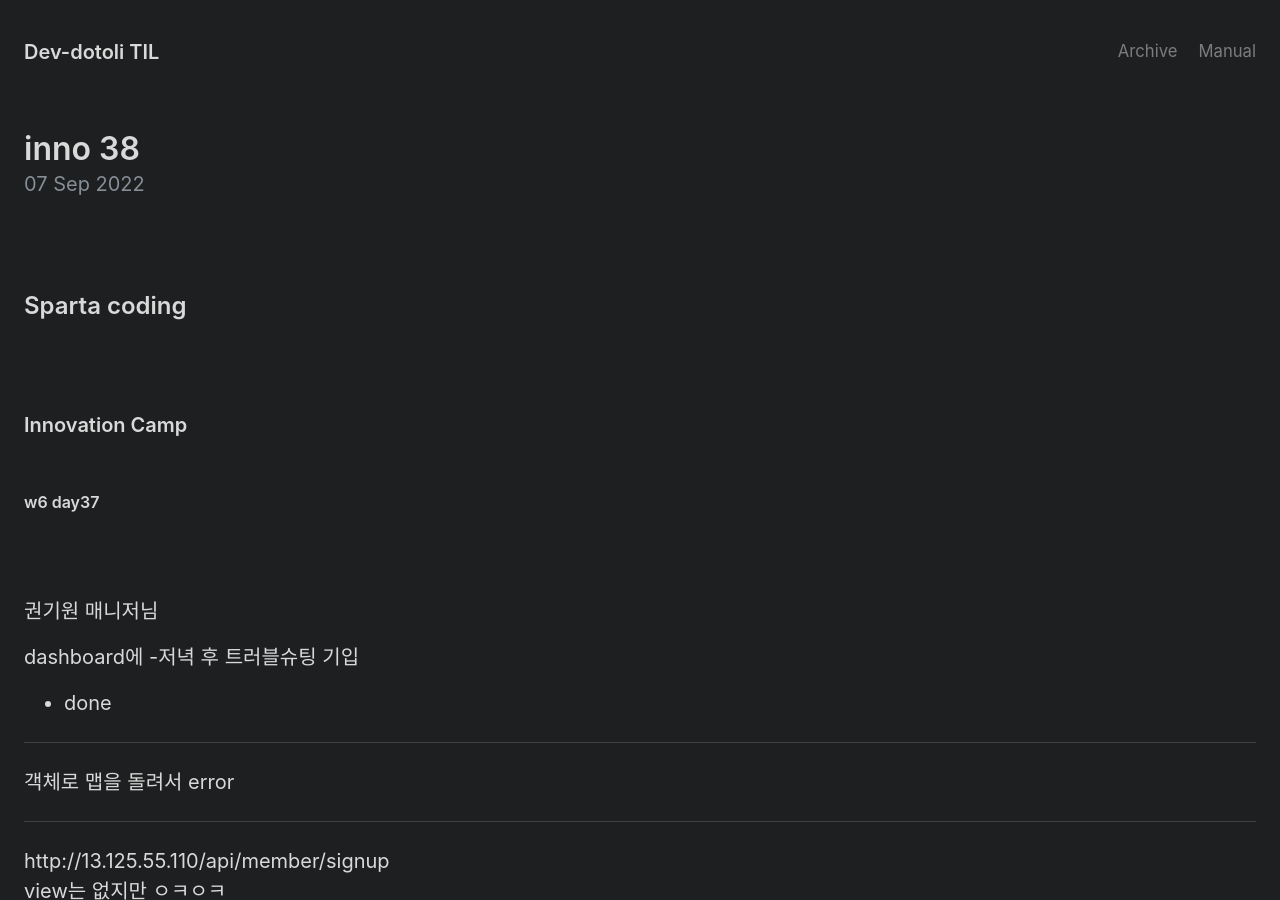
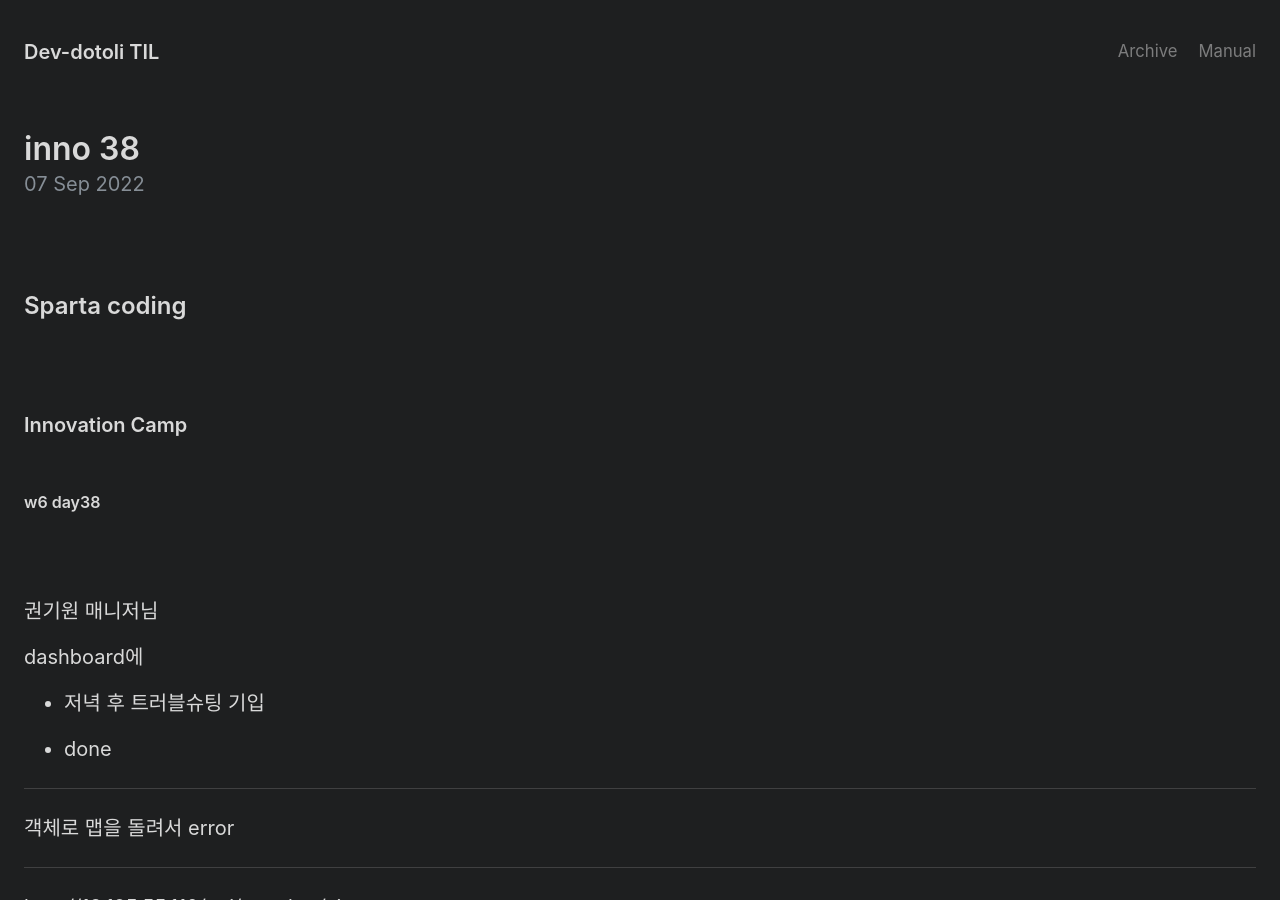
Before and after one commit to Dev-Dotoli/dev-dotoli.github.com, a Jekyll site: the page built from _posts/2022-09-07-inno-38.md, in a window 1280 px wide and 900 px high. Built offline with Jekyll 4.4.1, drawn with Linux system fonts in a browser that asks for light colours.

Commit message:
Fix: fix typo

```diff
--- a/_posts/2022-09-07-inno-38.md
+++ b/_posts/2022-09-07-inno-38.md
@@ -13,13 +13,15 @@ title: inno 38
 
 <br>
 
-#### w6 day37
+#### w6 day38
 
 <br><br>
 
 권기원 매니저님
 
-dashboard에 -저녁 후 트러블슈팅 기입
+dashboard에
+
+- 저녁 후 트러블슈팅 기입
 
 - done
 
```
